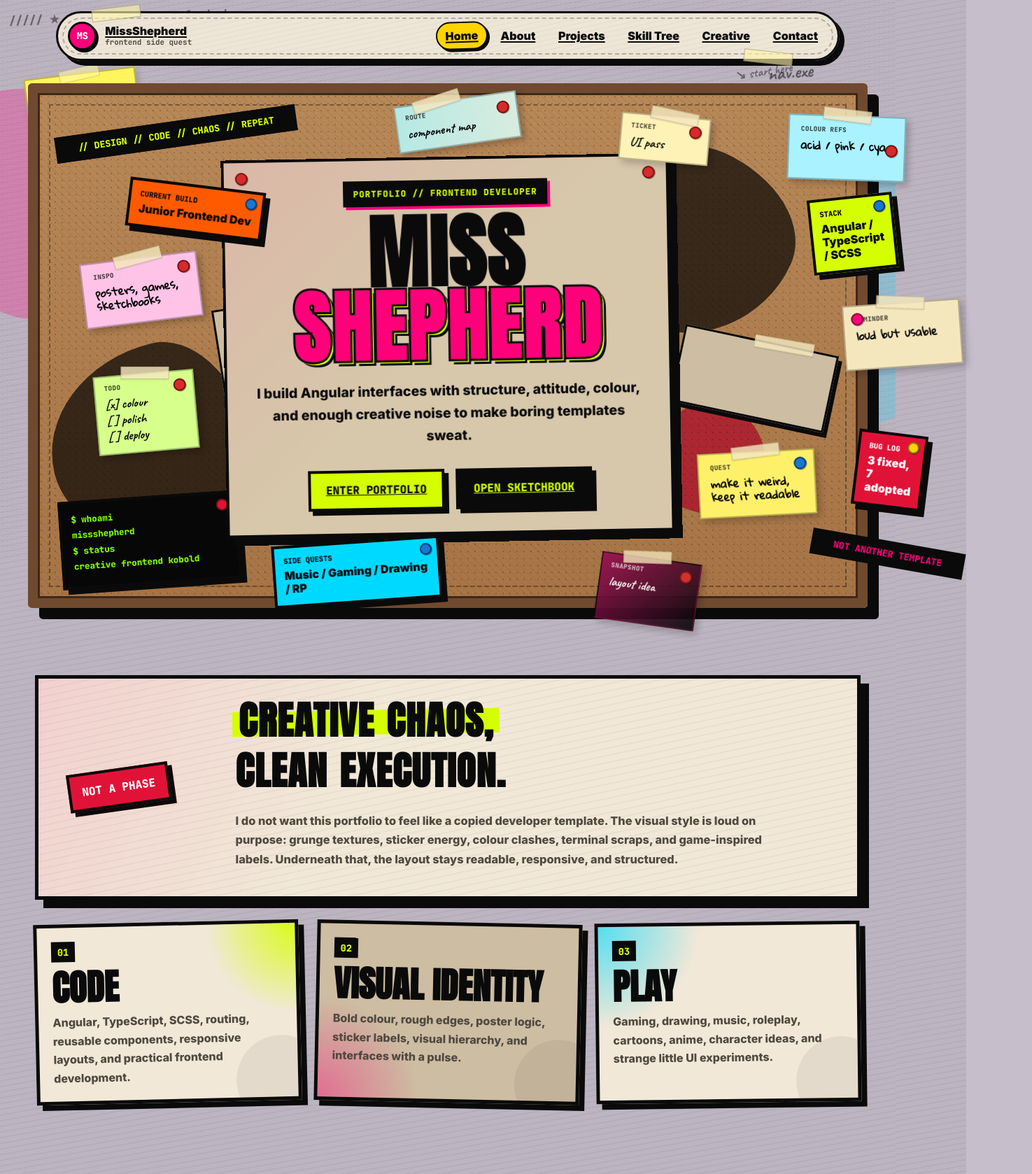
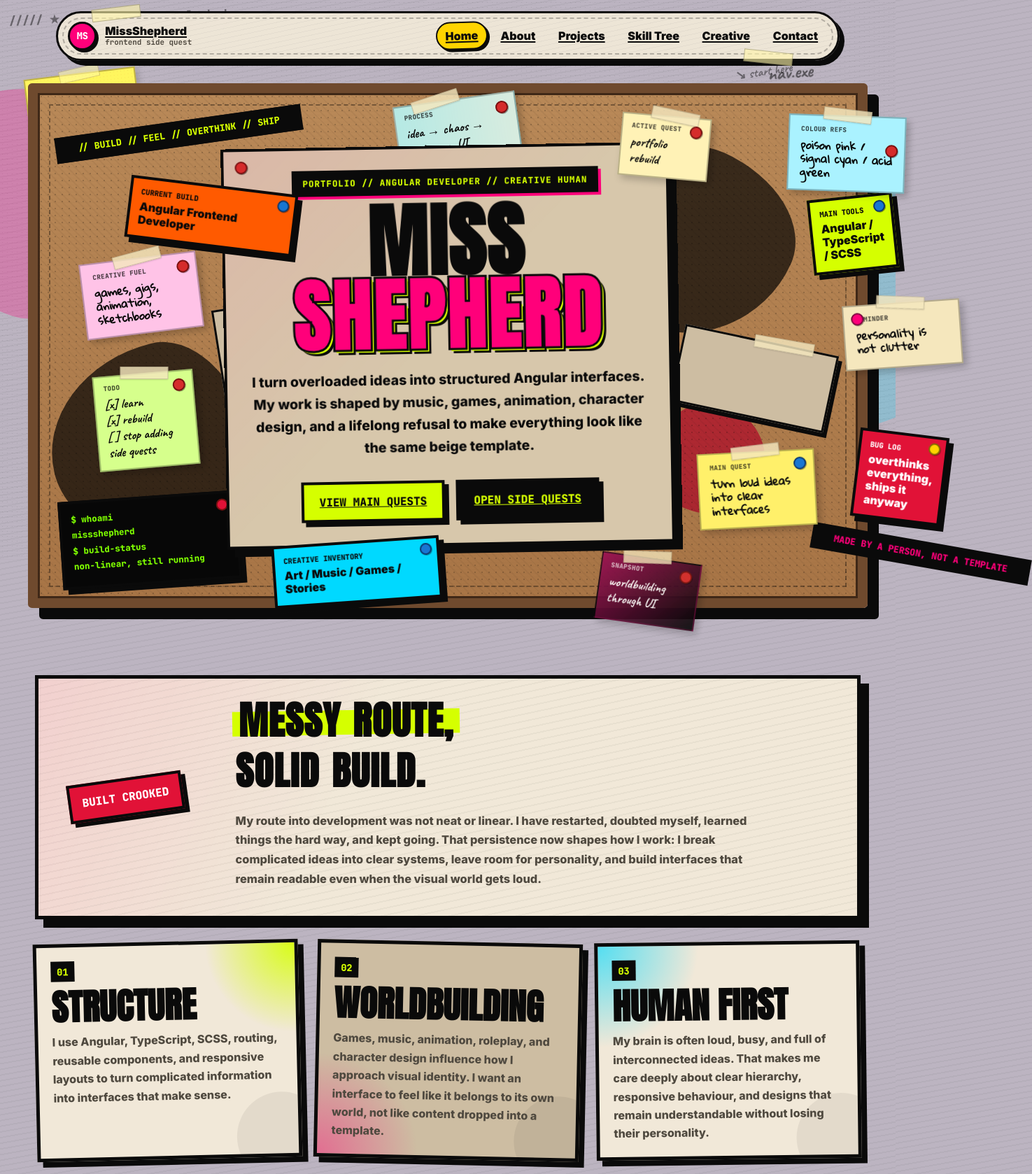
Before and after one commit to MissShepherd/missshepherd-portfolio, an Angular app: page / in a window 1280 px wide. Shown: the top 1678 px of the page at 70% size, 1475 px wide, since content can reach past the window. Built offline with nearby package versions, Linux system fonts and the light colour scheme.

Commit message:
refactor: update content and messaging for improved clarity and personality in home section

```diff
--- a/src/app/pages/home/home.html
+++ b/src/app/pages/home/home.html
@@ -3,11 +3,11 @@
     <div class="board-noise"></div>
 
     <div class="warning-strip strip-one">
-      // design // code // chaos // repeat
+      // build // feel // overthink // ship
     </div>
 
     <div class="warning-strip strip-two">
-      not another template
+      made by a person, not a template
     </div>
 
     <div class="ink-splat splat-one"></div>
@@ -22,77 +22,80 @@
 
     <div class="board-note note-colour">
       <span>Colour refs</span>
-      acid / pink / cyan
+      poison pink / signal cyan / acid green
     </div>
 
     <div class="board-note note-inspo">
-      <span>Inspo</span>
-      posters, games,<br />
-      sketchbooks
+      <span>Creative fuel</span>
+      games, gigs,<br />
+      animation, sketchbooks
     </div>
 
     <div class="board-note note-usability">
       <span>Reminder</span>
-      loud but usable
+      personality is not clutter
     </div>
 
     <div class="board-note note-quest">
-      <span>Quest</span>
-      make it weird,<br />
-      keep it readable
+      <span>Main quest</span>
+      turn loud ideas<br />
+      into clear interfaces
     </div>
 
     <div class="board-clipping clipping-map">
-      <span>Route</span>
-      component map
+      <span>Process</span>
+      idea → chaos → system → UI
     </div>
 
     <div class="board-clipping clipping-ticket">
-      <span>Ticket</span>
-      UI pass
+      <span>Active quest</span>
+      portfolio rebuild
     </div>
 
     <div class="board-clipping clipping-photo">
       <span>Snapshot</span>
-      layout idea
+      worldbuilding through UI
     </div>
 
     <div class="board-clipping clipping-list">
       <span>Todo</span>
-      [x] colour<br />
-      [ ] polish<br />
-      [ ] deploy
+      [x] learn<br />
+      [x] rebuild<br />
+      [ ] stop adding side quests
     </div>
 
     <aside class="dev-sticker sticker-build">
       <span>Current Build</span>
-      Junior Frontend Dev
+      Angular Frontend Developer
     </aside>
 
     <aside class="dev-sticker sticker-stack">
-      <span>Stack</span>
+      <span>Main Tools</span>
       Angular / TypeScript / SCSS
     </aside>
 
     <aside class="dev-sticker sticker-side">
-      <span>Side Quests</span>
-      Music / Gaming / Drawing / RP
+      <span>Creative Inventory</span>
+      Art / Music / Games / Stories
     </aside>
 
     <aside class="dev-sticker sticker-bug">
       <span>Bug Log</span>
-      3 fixed, 7 adopted
+      overthinks everything,<br />
+      ships it anyway
     </aside>
 
     <div class="terminal-fragment">
       <p>$ whoami</p>
       <p>missshepherd</p>
-      <p>$ status</p>
-      <p>creative frontend kobold</p>
+      <p>$ build-status</p>
+      <p>non-linear, still running</p>
     </div>
 
     <article class="hero-card">
-      <p class="eyebrow">Portfolio // Frontend Developer</p>
+      <p class="eyebrow">
+        Portfolio // Angular Developer // Creative Human
+      </p>
 
       <h1>
         Miss
@@ -100,17 +103,18 @@
       </h1>
 
       <p class="tagline">
-        I build Angular interfaces with structure, attitude, colour, and enough
-        creative noise to make boring templates sweat.
+        I turn overloaded ideas into structured Angular interfaces. My work is
+        shaped by music, games, animation, character design, and a lifelong
+        refusal to make everything look like the same beige template.
       </p>
 
       <div class="hero-actions">
         <a class="chaos-button primary" routerLink="/projects">
-          Enter Portfolio
+          View Main Quests
         </a>
 
         <a class="chaos-button secondary" routerLink="/creative">
-          Open Sketchbook
+          Open Side Quests
         </a>
       </div>
     </article>
@@ -118,19 +122,20 @@
 </section>
 
 <section class="grunge-manifesto">
-  <div class="manifesto-stamp">Not a phase</div>
+  <div class="manifesto-stamp">Built crooked</div>
 
   <div class="manifesto-copy">
-<h2 class="manifesto-title">
-  <span class="title-line title-mark">Creative chaos,</span>
-  <span class="title-line title-second">clean execution.</span>
-</h2>
+    <h2 class="manifesto-title">
+      <span class="title-line title-mark">Messy route,</span>
+      <span class="title-line title-second">solid build.</span>
+    </h2>
 
     <p>
-      I do not want this portfolio to feel like a copied developer template.
-      The visual style is loud on purpose: grunge textures, sticker energy,
-      colour clashes, terminal scraps, and game-inspired labels. Underneath
-      that, the layout stays readable, responsive, and structured.
+      My route into development was not neat or linear. I have restarted,
+      doubted myself, learned things the hard way, and kept going. That
+      persistence now shapes how I work: I break complicated ideas into clear
+      systems, leave room for personality, and build interfaces that remain
+      readable even when the visual world gets loud.
     </p>
   </div>
 </section>
@@ -138,28 +143,34 @@
 <section class="dev-zine-grid">
   <article>
     <span>01</span>
-    <h3>Code</h3>
+    <h3>Structure</h3>
+
     <p>
-      Angular, TypeScript, SCSS, routing, reusable components, responsive
-      layouts, and practical frontend development.
+      I use Angular, TypeScript, SCSS, routing, reusable components, and
+      responsive layouts to turn complicated information into interfaces that
+      make sense.
     </p>
   </article>
 
   <article>
     <span>02</span>
-    <h3>Visual Identity</h3>
+    <h3>Worldbuilding</h3>
+
     <p>
-      Bold colour, rough edges, poster logic, sticker labels, visual hierarchy,
-      and interfaces with a pulse.
+      Games, music, animation, roleplay, and character design influence how I
+      approach visual identity. I want an interface to feel like it belongs to
+      its own world, not like content dropped into a template.
     </p>
   </article>
 
   <article>
     <span>03</span>
-    <h3>Play</h3>
+    <h3>Human First</h3>
+
     <p>
-      Gaming, drawing, music, roleplay, cartoons, anime, character ideas,
-      and strange little UI experiments.
+      My brain is often loud, busy, and full of interconnected ideas. That makes
+      me care deeply about clear hierarchy, responsive behaviour, and designs
+      that remain understandable without losing their personality.
     </p>
   </article>
 </section>
```
